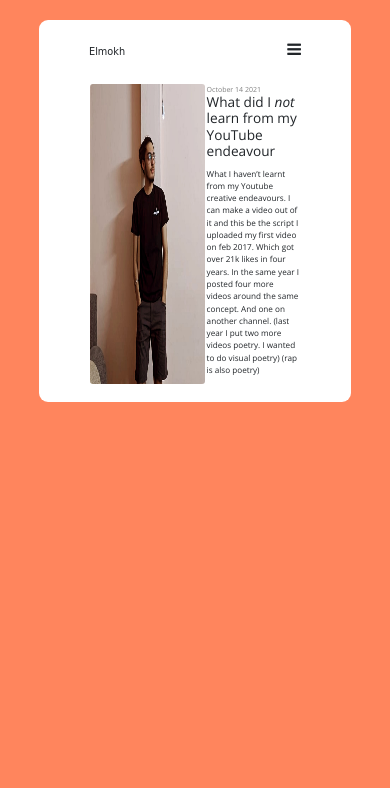
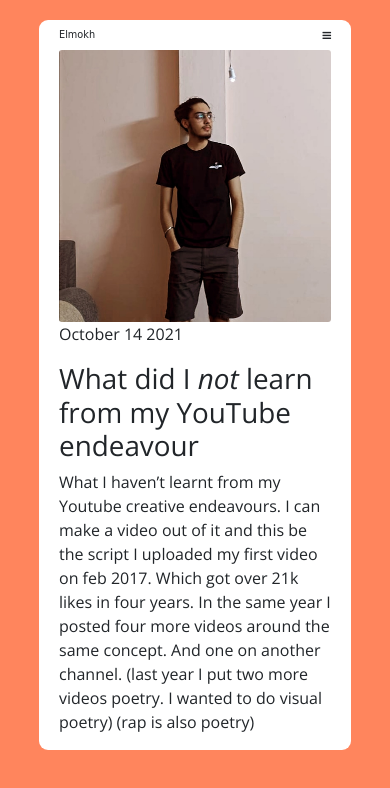
Before and after one commit to elmokh9/Blog, a plain HTML site: page main.html in a window 390 px wide. Drawn offline with nearby package versions, Linux system fonts and the light colour scheme; a web font is replaced by a local one.

Commit message:
bootstrap responsive2

```diff
--- a/main.html
+++ b/main.html
@@ -23,7 +23,7 @@
     </script>
 </head>
 <body>
-    <div class="main">
+    <div class="main pt-2 px-2">
         <div id="center">
             <div class="hamburgerMenu">
                 <a href="main.html">Home</a>
@@ -32,41 +32,28 @@
                 <a href="#">Thoughts</a>
                 <a href="#">Get In Touch</a>
             </div>
-            <div id="header" class="flex">
-                <div>
+
+            <div class="content1 container">
+                <div class="row">
+                    <div class="header mb-2">
+                        <div class="headerTitle">
                             <a id="elmokh">Elmokh</a>
                         </div>
-                <div id="workDiv">
-
-                    <ul class="flexUl">
-                        <li>
+                        <div class="workDiv">
                             <a class="headList">Projects</a>
-                        </li>
-                        <li>
                             <a class="headList">RoadMap</a>
-                        </li>
-                        <li>
                             <a class="headList">Thoughts</a>
-                        </li>
-                        <li id="butn">
                             <button class="butn">Get in touch</button>
-                        </li>
-                    </ul>
-                    <i class="fa fa-bars"></i>
-
+                        </div>
+                        <div class="fa fa-bars"></div>
                     </div>
                 </div>
-            <div id="content1">
-                <table id="table">
-                    <tr>
-                        <td id="td">
-                            <img src="image\IMG_20210604_215538_533.jpg"></img>
-                        </td>
-                        <td id="td1">
-                            <div id="ansContent">
-                                <p id="ansContHead">October 14 2021</p>
-                                <h1>What did I <i>not</i> learn from my YouTube endeavour</h1>
-                                <p>What I haven’t learnt from my Youtube creative endeavours.
+                <div class="row">
+                    <div class="col-sm-6 contentImg"><img src="image\IMG_20210604_215538_533.jpg"></img></div>
+                    <div class="ansContent col-sm-6 text-xs">
+                        <p class="ansContHead text-xs">October 14 2021</p>
+                        <h1 class="text-xs">What did I <i>not</i> learn from my YouTube endeavour</h1>
+                        <p class="">What I haven’t learnt from my Youtube creative endeavours.
                         I can make a video out of it and this be the script
                         I uploaded my first video on feb 2017. Which got over 21k likes in four years. In the same year I posted four more videos around the same concept. And one on another channel.
                         (last year I put two more videos poetry. I wanted to do visual poetry)
@@ -74,10 +61,18 @@
 
                         </p>
                     </div>
+                </div>
+                <!-- <table id="table">
+                    <tr>
+                        <td id="td">
+
+                        </td>
+                        <td id="td1">
+
 
                         </td>
                     </tr>
-                </table>
+                </table> -->
             </div>
         </div>
     </div>
--- a/style.css
+++ b/style.css
@@ -1,3 +1,5 @@
+/* push everything to main let master be */
+/* For mobile the content below photo */
 body{
     background-color: #FF855D;
     margin: 0;
@@ -7,10 +9,9 @@ body{
     background-color: white;
     width: 80%;
     margin: 5vw auto;
-    /* Change? */
     height: auto;
     border-radius: 9px;
-    padding: 17px 50px;
+    /* padding: 17px 50px; */
 }
 /* @media (max-width: 800px){
     .main{
@@ -21,11 +22,18 @@ body{
     position: relative;
     height: 100%;
 }
-#header{
+.header{
+    display: flex;
+    justify-content: space-between;
+    align-items: center;
     flex-direction: row;
-    margin-bottom: 22px;
+
+}
+.headerTitle{
+    display: flex;
 }
 .fa{
+    font-size: 10px;
     display:none;
 }
 .hamburgerMenu{
@@ -53,28 +61,33 @@ body{
     color: #f1f1f1;
 }
 @media (max-width: 800px){
-    .flexUl{
-        display: none;
-    }
     .fa{
         float: right;
         display: block;
     }
 }
+/* TODO not working */
+@media (max-width: 800px){
+    .workDiv{
+        display: none;
+    }
+}
+
 .workDiv{
-    display: flex;
+    display: none;
+    /* display: flex; */
     flex-direction: row;
     padding: 0;
     margin: 0;
 }
-.flex{
+/* .flex{
     display: flex;
     justify-content: space-between;
     align-items: center;
     flex-wrap: wrap;
-}
-#content1{
-    height: 50%;
+} */
+.container{
+    height: 100%;
 }
 #content1 #table{
     /* this is only for width */
@@ -91,7 +104,7 @@ body{
 img{
     border-radius: 3px;
     max-width: 100%;
-    height: 300px;
+
 }
 #td1{
     vertical-align: top;
@@ -109,7 +122,7 @@ img{
     font-size: 3.5vw;
 }
 #ansContent{
-    height: 100px;
+
 }
 .butn{
     background-color: #f46827;
@@ -139,26 +152,21 @@ button:focus{
     cursor: pointer;
     color: black;
 }
-#ansContent{
+.ansContent{
     cursor: pointer;
 }
-ul{
-    display: inline-flex;
-    list-style: none;
+.contentImg{
+
 }
-ul a{
+
+a{
     font-size: 1.8vw;
 }
-li{
-    padding: 0 6px;
-}
+
 #butn{
     padding-right: 0;
 }
 
-#ansContent{
-    text-align: left;
-}
 h1{
     margin-top: 0;
 }
```
Lines whose indentation alone changed are shown as unchanged.
